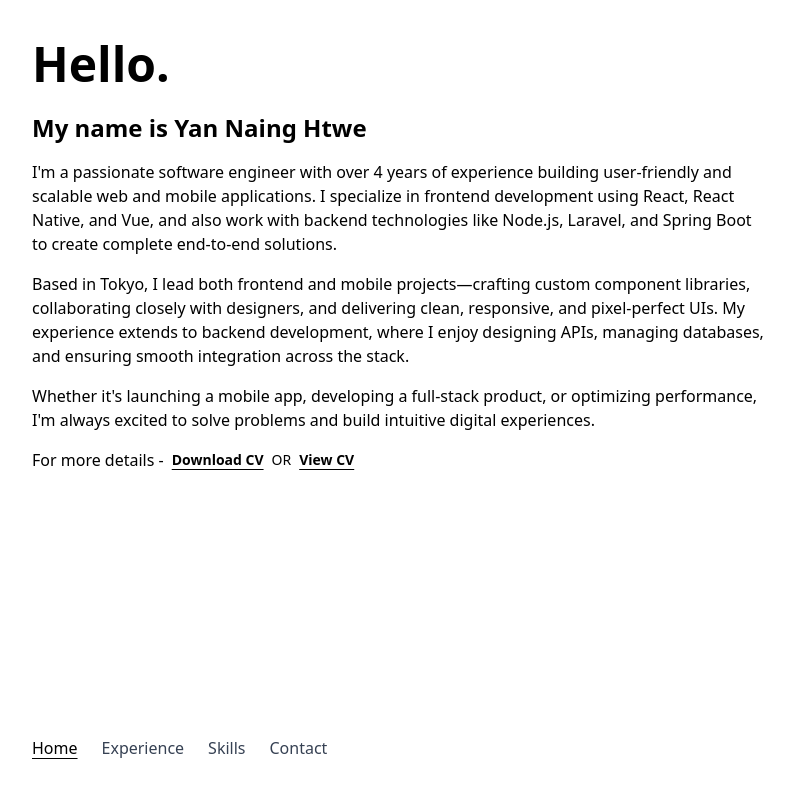
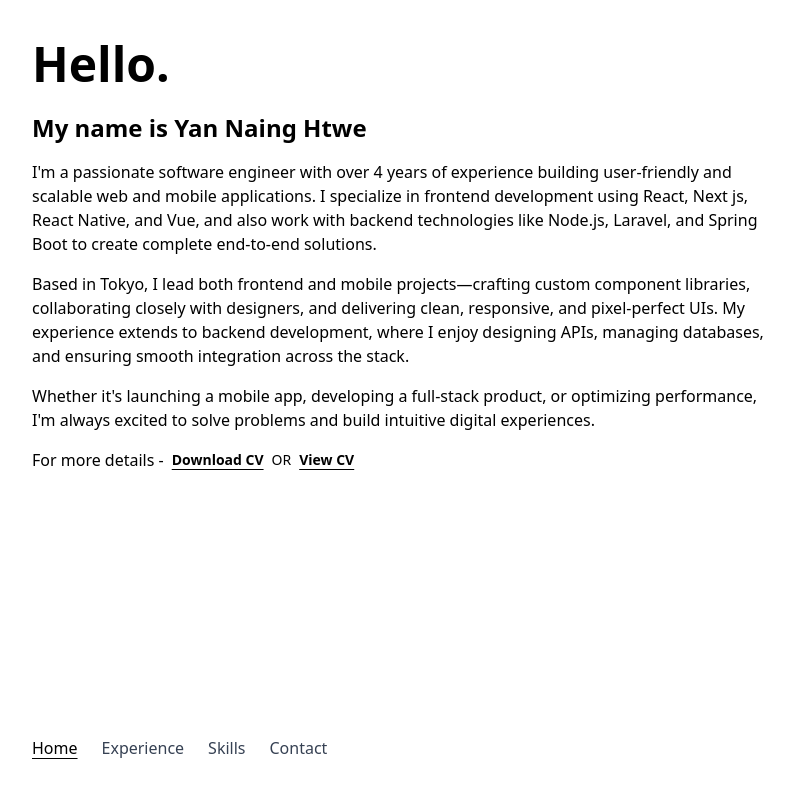
Before and after one commit to Orandian/portfolio-nextjs, a Next.js app: page / in a window 1280 px wide. Shown: the whole page, without its empty margins (240-1034 px from the left). Built offline with nearby package versions, Linux system fonts and the light colour scheme.

Commit message:
Update about-me.tsx

```diff
--- a/components/about-me.tsx
+++ b/components/about-me.tsx
@@ -6,7 +6,7 @@ const AboutMe = () => {
       <p>
         I&apos;m a passionate software engineer with over 4 years of
         experience building user-friendly and scalable web and mobile
-        applications. I specialize in frontend development using React, React
+        applications. I specialize in frontend development using React, Next js, React
         Native, and Vue, and also work with backend technologies like Node.js,
         Laravel, and Spring Boot to create complete end-to-end solutions.
       </p>
```
